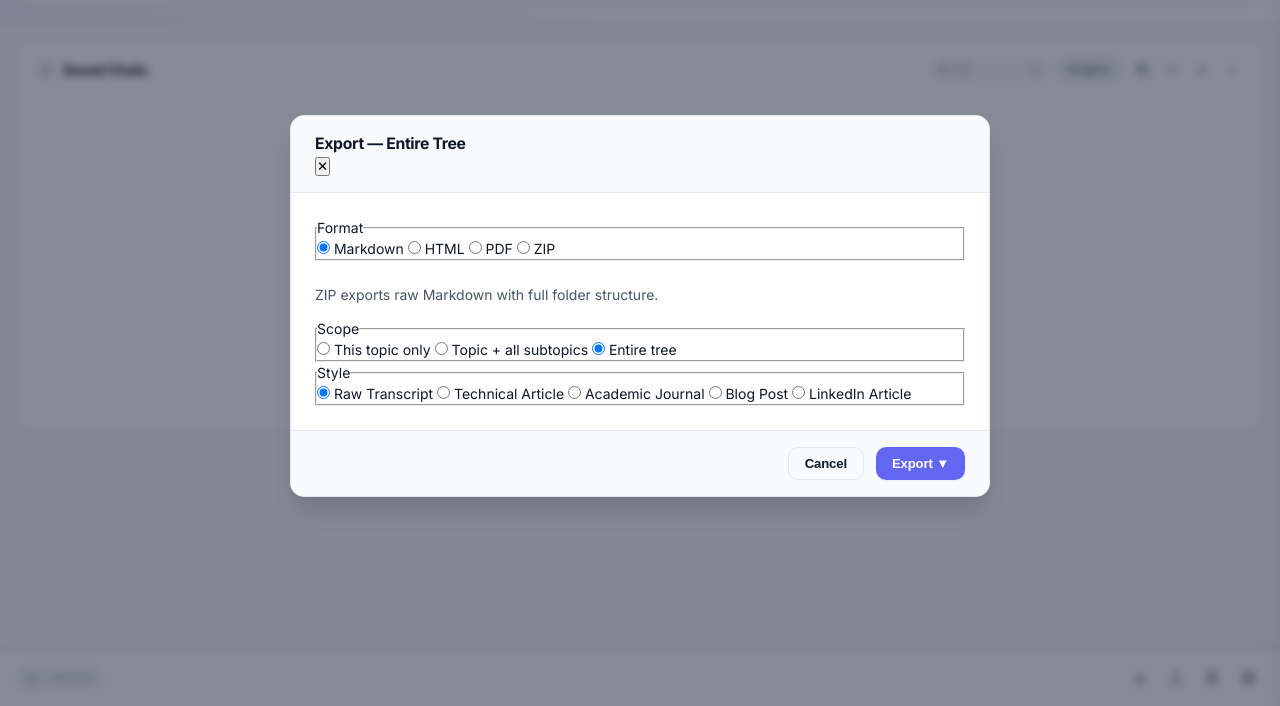
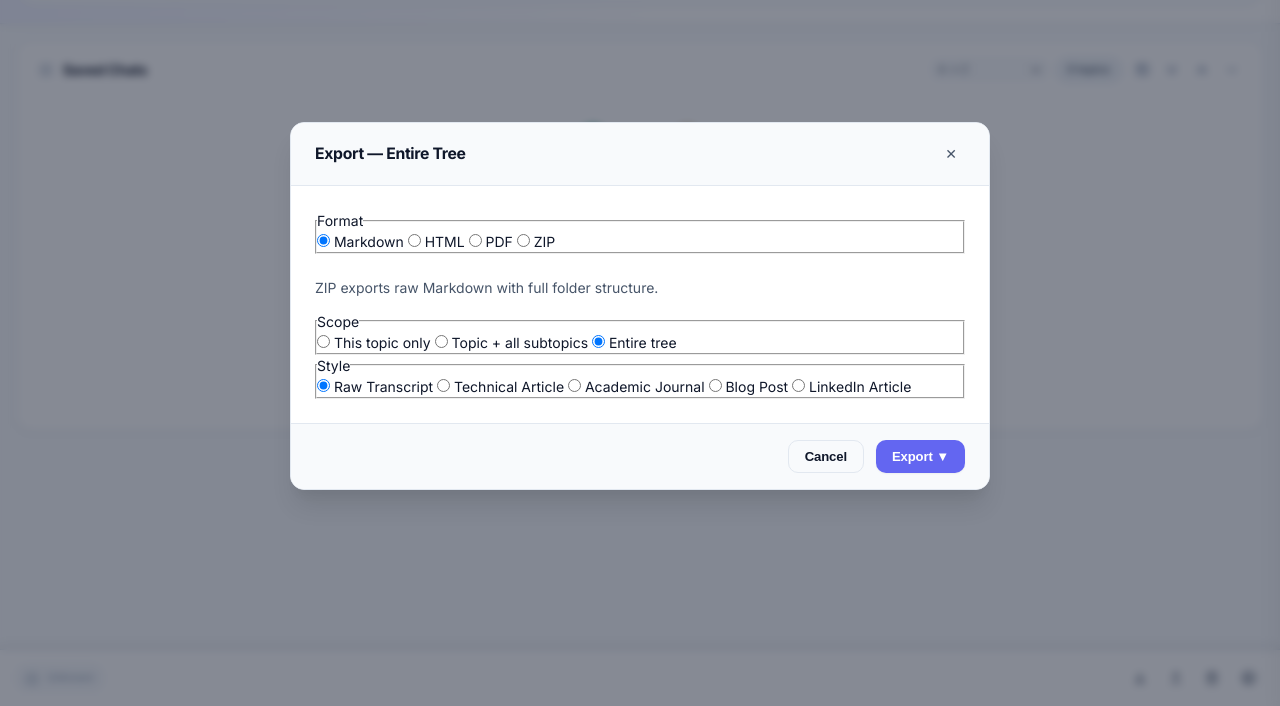
Before and after one commit to Veverke/bAInder, a browser extension: page src/sidepanel/sidepanel.html in a window 1280 px wide. Both pictures are taken after a click on the button 1176 px from the left and 772 px from the top of the page. Shown: the part 94-800 px from the top of the page. Drawn offline with Linux system fonts and the light colour scheme.

Commit message:
fix export styling

```diff
--- a/src/sidepanel/sidepanel.css
+++ b/src/sidepanel/sidepanel.css
@@ -1091,6 +1091,10 @@ mark.search-highlight {
   padding: var(--space-lg) var(--space-xl);
   border-bottom: 1px solid var(--border-primary);
   background: var(--bg-secondary);
+  display: flex;
+  align-items: center;
+  justify-content: space-between;
+  gap: var(--space-md);
 }
 
 .modal-header h2 {
@@ -1099,6 +1103,32 @@ mark.search-highlight {
   color: var(--text-primary);
   margin: 0;
   letter-spacing: -0.02em;
+}
+
+.modal-close-btn {
+  background: transparent;
+  border: none;
+  color: var(--text-secondary);
+  cursor: pointer;
+  padding: var(--space-sm);
+  border-radius: var(--radius-md);
+  transition: all var(--transition-fast);
+  display: inline-flex;
+  align-items: center;
+  justify-content: center;
+  font-size: 1rem;
+  line-height: 1;
+  flex-shrink: 0;
+}
+
+.modal-close-btn:hover {
+  background: var(--bg-hover);
+  color: var(--text-primary);
+}
+
+.modal-close-btn:active {
+  transform: scale(0.95);
+  background: var(--bg-active);
 }
 
 .modal-body {
```
Also changed, not shown: 1 other file.
